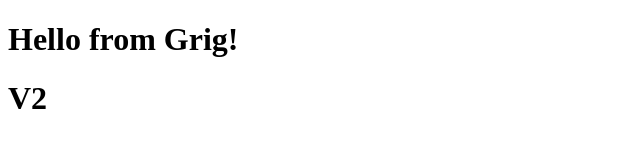
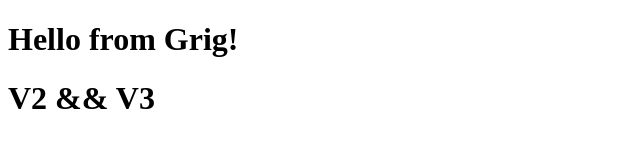
Before and after one commit to grigciulache/httpd, a plain HTML site: page site/index.html in a window 1280 px wide. Shown: the whole page, without its empty margins (0-640 px from the left). Drawn offline with Linux system fonts and the light colour scheme.

Commit message:
update on index

```diff
--- a/site/index.html
+++ b/site/index.html
@@ -7,6 +7,6 @@
 </head>
 <body>
     <h1>Hello from Grig!</h1>
-    <h1>V2</h1>
+    <h1>V2 && V3</h1>
 </body>
 </html>
```
